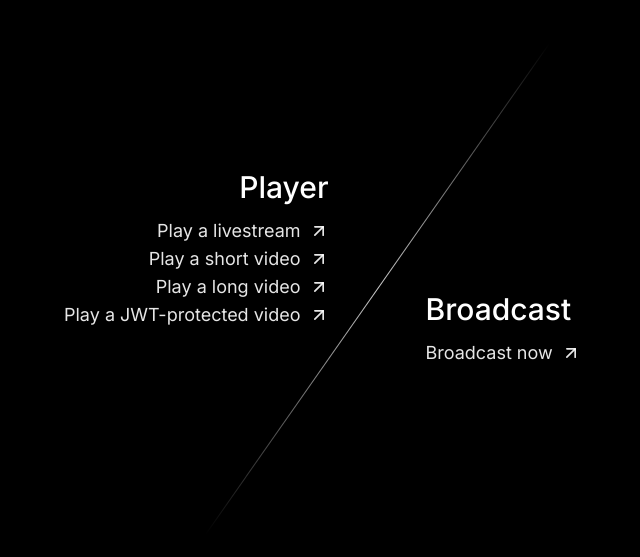
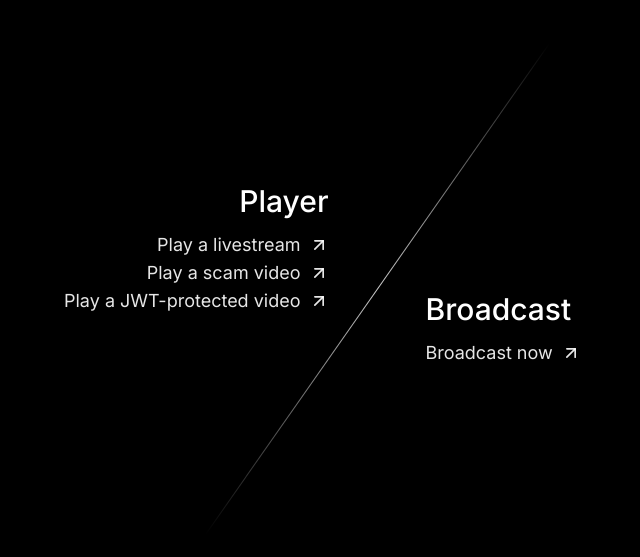
Before and after one commit to financegeek-org/denver-next, a Next.js app: page /livepeer in a window 1280 px wide. Shown: the part 111-668 px from the top of the page, without its empty margins (263-903 px from the left). Built offline with nearby package versions, Linux system fonts and the light colour scheme.

Commit message:
checkpoint - select video

```diff
--- a/src/app/livepeer/page.tsx
+++ b/src/app/livepeer/page.tsx
@@ -17,16 +17,9 @@ export default async function Home() {
           </Link>
           <Link
             className="items-center justify-center md:justify-end gap-2 flex-1 flex text-lg hover:text-white/80 text-white/90"
-            href="/livepeer/player/asset-short"
+            href="/livepeer/player/bad-account"
           >
-            <span>Play a short video</span>
-            <ArrowUpRight className="w-5 h-5" />
-          </Link>
-          <Link
-            className="items-center justify-center md:justify-end gap-2 flex-1 flex text-lg hover:text-white/80 text-white/90"
-            href="/livepeer/player/asset-long"
-          >
-            <span>Play a long video</span>
+            <span>Play a scam video</span>
             <ArrowUpRight className="w-5 h-5" />
           </Link>
           <Link
--- a/src/app/livepeer/player/Player.tsx
+++ b/src/app/livepeer/player/[type]/Player.tsx
@@ -13,7 +13,7 @@ import {
   UnmuteIcon,
 } from "@livepeer/react/assets";
 import { getSrc } from "@livepeer/react/external";
-import { getPlaybackInfo, getPlaybackJWT } from "../livepeer";
+import { getPlaybackInfo, getPlaybackJWT } from "../../livepeer";
 import { Clip } from "./Clip";
 import { CurrentSource } from "./CurrentSource";
 import { ForceError } from "./ForceError";
--- a/src/app/livepeer/player/actions.ts
+++ b/src/app/livepeer/player/[type]/actions.ts
@@ -1,6 +1,6 @@
 "use server";
 
-import { createStreamClip } from "../livepeer";
+import { createStreamClip } from "../../livepeer";
 import { ClipPayload } from "livepeer/dist/models/components";
 import z from "zod";
 
--- a/src/app/livepeer/player/page.tsx
+++ b/src/app/livepeer/player/[type]/page.tsx
@@ -5,18 +5,27 @@ import { PlayerLoading, PlayerWithControls } from "./Player";
 
 export default async function PlayerPage({
   params,
-}: { params: { type: "asset-short" | "asset-long" | "livestream" | "jwt" } }) {
-    params.type="livestream";
+}: { params: { type: "asset-short" | "bad-account" | "asset-long" | "livestream" | "jwt" } }) {
+    //params.type="livestream";
     const data =
     params.type === "asset-long"
       ? ({
           type: params.type,
+          wallet: "0x257B2457b10C02d393458393515F51dc8880300d", // main pub
           title: "The video below is a long-form static asset.",
           playbackId: "be1e4f7z0yfw88wd",
         } as const)
+        : params.type === "bad-account"
+        ? ({
+            type: params.type,
+            wallet: "0xab8bd0d4eda57cd9ee5a058e498a791df13dfa65", // scammer
+            title: "Two Hot Girls One Laptop",
+            playbackId: "be1e4f7z0yfw88wd",
+          } as const)
       : params.type === "asset-short"
         ? ({
             type: params.type,
+            wallet: "0x257B2457b10C02d393458393515F51dc8880300d", // main pub
             title: "The video below is a short-form static asset.",
             playbackId: "cbddoks280eyu0x7",
           } as const)
@@ -29,6 +38,7 @@ export default async function PlayerPage({
           : params.type === "livestream"
             ? ({
                 type: params.type,
+                wallet: "0x257B2457b10C02d393458393515F51dc8880300d", // main pub
                 title: (
                   <>
                     Livestream demo
@@ -60,7 +70,7 @@ export default async function PlayerPage({
   return data;
   }
 
-  const harpie=await getSummary("0x257B2457b10C02d393458393515F51dc8880300d");
+  const harpie=await getSummary(data.wallet);
  // mock data: {"name":"No Flags Detected","isMaliciousAddress":false,"isAssociatedWithProtocol":false,"summary":"This is an address without any known theft activity.","tags":{"THEFT":false,"CYBERCRIME":false,"NO_DATA":true,"SANCTIONED":false,"MIXER":false,"BOT":false,"WASH_TRADER":false,"SPEARHEAD_ATTACK":false}}
 
   return (
@@ -72,17 +82,15 @@ export default async function PlayerPage({
         <ArrowLeft className="w-4 h-4" /> Go back
       </Link>
       <div className="flex gap-2 max-w-lg text-center flex-col">
-        <span className="text-2xl font-semibold">Streamer Name - Two Girls One Laptop</span>
+        <span className="text-2xl font-semibold">{data.title}</span>
         <span className="text-sm text-white/90">
-          Streamer address: 0x257B2457b10C02d393458393515F51dc8880300d<br />
+          Streamer address: {data.wallet}<br />
           <hr></hr><br />
           Harpie Stats:<br />
           isMaliciousAddress: {harpie.isMaliciousAddress ? "true" : "false"}<br />
           isAssociatedWithProtocol: {harpie.isAssociatedWithProtocol ? "true" : "false"}<br />
           summary: {harpie.summary}<br />
         </span>
-
-        <span className="text-sm text-white/90">{data.title}</span>
       </div>
 
       <span className="h-px w-full max-w-md bg-gradient-to-r from-white/5 via-white/60 to-white/5" />
```
Also changed, not shown: src/app/livepeer/player/[type]/Clip.tsx (renamed from src/app/livepeer/player/Clip.tsx), src/app/livepeer/player/[type]/CurrentSource.tsx (renamed from src/app/livepeer/player/CurrentSource.tsx), src/app/livepeer/player/[type]/ForceError.tsx (renamed from src/app/livepeer/player/ForceError.tsx), src/app/livepeer/player/[type]/Harpie.tsx (renamed from src/app/livepeer/player/Harpie.tsx), src/app/livepeer/player/[type]/Settings.tsx (renamed from src/app/livepeer/player/Settings.tsx).
